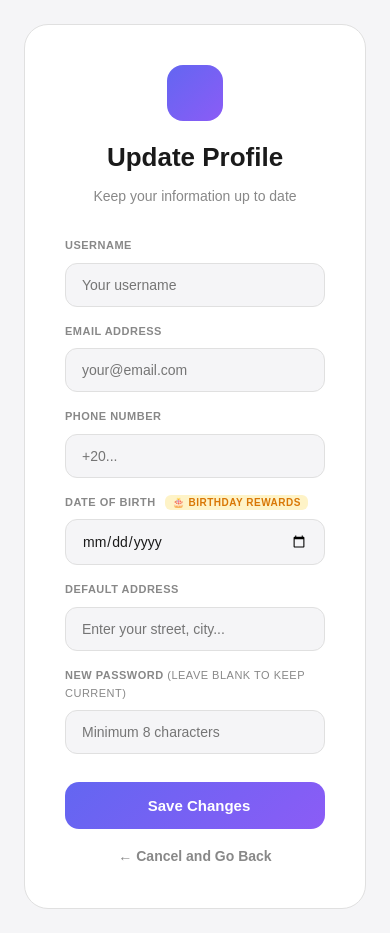
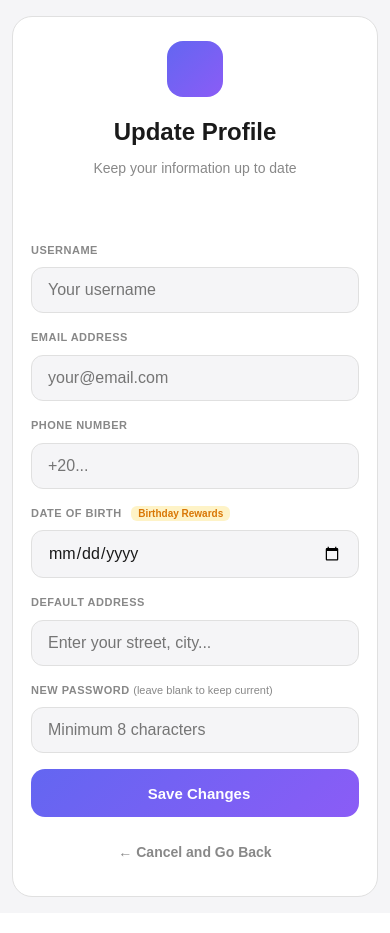
Before and after one commit to mona585/Customer-Ordering-System, a Python web app: template app/templates/profile/edit_profile.html in a window 390 px wide. After the commit the page ends 897 px from the top, so only its background shows below. Run offline with Jinja, Linux system fonts and the light colour scheme; the template is opened without the code that fills it, so the values that code supplies are empty.

Commit message:
fix(profile): improve edit_profile form with retry button
- Use url_for for form action
- Add retry button on failure
- Show clear validation error messages
- Better mobile layout

```diff
--- a/app/templates/profile/edit_profile.html
+++ b/app/templates/profile/edit_profile.html
@@ -2,90 +2,100 @@
 {% block title %}Update Profile - AURA{% endblock %}
 
 {% block content %}
-<div style="display:flex;justify-content:center;align-items:center;min-height:80vh;padding:24px;">
-  <div style="background:var(--cw);width:100%;max-width:480px;padding:40px;border-radius:24px;box-shadow:var(--shadow-lg);border:1px solid var(--cb);font-family:'Plus Jakarta Sans',sans-serif;">
+<div class="profile-edit-wrap">
+  <div class="profile-edit-card">
 
-    <div style="text-align:center;margin-bottom:30px;">
-      <div style="width:56px;height:56px;background:linear-gradient(135deg,#6366f1,#8b5cf6);border-radius:16px;display:flex;align-items:center;justify-content:center;margin:0 auto 16px;font-size:22px;color:white;">
-        <i class="fas fa-user-edit"></i>
-      </div>
-      <h2 style="font-size:26px;font-weight:800;color:var(--c1);margin:0 0 6px;">Update Profile</h2>
-      <p style="color:var(--cl);font-size:14px;margin:0;">Keep your information up to date</p>
+    <div class="profile-edit-header">
+      <div class="profile-edit-icon"><i class="fas fa-user-edit"></i></div>
+      <h2>Update Profile</h2>
+      <p>Keep your information up to date</p>
     </div>
 
-    <div id="formFeedback" style="display:none;margin-bottom:18px;padding:12px 16px;border-radius:10px;font-size:13px;font-weight:600;"></div>
+    <div id="formFeedback" class="form-feedback" role="alert" hidden></div>
+    <button type="button" id="retryBtn" class="retry-btn" hidden>Retry</button>
 
     <form id="updateProfileForm">
-      <div style="margin-bottom:16px;">
-        <label style="display:block;font-size:11px;font-weight:700;color:var(--cl);margin-bottom:8px;text-transform:uppercase;letter-spacing:.5px;">Username</label>
-        <input type="text" name="username" value="{{ current_user.username }}" class="edit-input" placeholder="Your username">
+      <div class="form-field">
+        <label>Username</label>
+        <input type="text" name="username" value="{{ current_user.username }}" class="edit-input" placeholder="Your username" required autocomplete="username">
       </div>
 
-      <div style="margin-bottom:16px;">
-        <label style="display:block;font-size:11px;font-weight:700;color:var(--cl);margin-bottom:8px;text-transform:uppercase;letter-spacing:.5px;">Email Address</label>
-        <input type="email" name="email" value="{{ current_user.email }}" class="edit-input" placeholder="your@email.com">
+      <div class="form-field">
+        <label>Email Address</label>
+        <input type="email" name="email" value="{{ current_user.email }}" class="edit-input" placeholder="your@email.com" required autocomplete="email">
       </div>
 
-      <div style="margin-bottom:16px;">
-        <label style="display:block;font-size:11px;font-weight:700;color:var(--cl);margin-bottom:8px;text-transform:uppercase;letter-spacing:.5px;">Phone Number</label>
-        <input type="text" name="phone" value="{{ current_user.phone or '' }}" class="edit-input" placeholder="+20...">
+      <div class="form-field">
+        <label>Phone Number</label>
+        <input type="tel" name="phone" value="{{ current_user.phone or '' }}" class="edit-input" placeholder="+20..." autocomplete="tel">
       </div>
 
-      <div style="margin-bottom:16px;">
-        <label style="display:block;font-size:11px;font-weight:700;color:var(--cl);margin-bottom:8px;text-transform:uppercase;letter-spacing:.5px;">
+      <div class="form-field">
+        <label>
           Date of Birth
-          <span style="background:#fef3c7;color:#d97706;font-size:10px;padding:2px 7px;border-radius:6px;margin-left:6px;font-weight:700;">🎂 Birthday Rewards</span>
+          <span class="label-badge">Birthday Rewards</span>
         </label>
         <input type="date" name="date_of_birth" value="{{ current_user.date_of_birth.strftime('%Y-%m-%d') if current_user.date_of_birth else '' }}" class="edit-input">
       </div>
 
-      <div style="margin-bottom:16px;">
-        <label style="display:block;font-size:11px;font-weight:700;color:var(--cl);margin-bottom:8px;text-transform:uppercase;letter-spacing:.5px;">Default Address</label>
-        <input type="text" name="address" value="{{ current_user.address or '' }}" class="edit-input" placeholder="Enter your street, city...">
+      <div class="form-field">
+        <label>Default Address</label>
+        <input type="text" name="address" value="{{ current_user.address or '' }}" class="edit-input" placeholder="Enter your street, city..." autocomplete="street-address">
       </div>
 
-      <div style="margin-bottom:28px;">
-        <label style="display:block;font-size:11px;font-weight:700;color:var(--cl);margin-bottom:8px;text-transform:uppercase;letter-spacing:.5px;">New Password <span style="font-weight:400;">(leave blank to keep current)</span></label>
-        <div style="position:relative;">
-          <input type="password" name="password" id="passwordInput" class="edit-input" placeholder="Minimum 8 characters" style="padding-right:48px;">
-          <button type="button" onclick="togglePwd()" id="pwdToggle" style="position:absolute;right:14px;top:50%;transform:translateY(-50%);background:none;border:none;cursor:pointer;color:var(--cl);font-size:14px;">
+      <div class="form-field">
+        <label>New Password <span class="label-hint">(leave blank to keep current)</span></label>
+        <div class="pwd-wrap">
+          <input type="password" name="password" id="passwordInput" class="edit-input" placeholder="Minimum 8 characters" autocomplete="new-password">
+          <button type="button" onclick="togglePwd()" id="pwdToggle" class="pwd-toggle" aria-label="Show password">
             <i class="fas fa-eye" id="eyeIcon"></i>
           </button>
         </div>
       </div>
 
-      <button type="submit" id="saveBtn" style="width:100%;background:linear-gradient(135deg,#6366f1,#8b5cf6);color:#fff;padding:15px;border:none;border-radius:14px;font-size:15px;font-weight:700;cursor:pointer;font-family:'Plus Jakarta Sans',sans-serif;display:flex;align-items:center;justify-content:center;gap:8px;transition:.2s;">
+      <button type="submit" id="saveBtn" class="save-btn">
         <i class="fas fa-check"></i> Save Changes
       </button>
 
-      <a href="{{ url_for('profile.view_profile') }}" style="display:block;text-align:center;margin-top:16px;color:var(--cl);font-size:14px;font-weight:600;text-decoration:none;">
-        ← Cancel and Go Back
-      </a>
+      <a href="{{ url_for('profile.view_profile') }}" class="cancel-link">← Cancel and Go Back</a>
     </form>
   </div>
 </div>
+{% endblock %}
 
+{% block extra_css %}
 <style>
-.edit-input {
-  width: 100%;
-  padding: 13px 16px;
-  border-radius: 12px;
-  border: 1.5px solid var(--cb);
-  background: var(--bg);
-  font-size: 14px;
-  font-family: 'Plus Jakarta Sans', sans-serif;
-  color: var(--c1);
-  box-sizing: border-box;
-  transition: border-color .2s, box-shadow .2s;
-}
-.edit-input:focus {
-  outline: none;
-  border-color: #6366f1;
-  box-shadow: 0 0 0 3px rgba(99,102,241,.1);
-  background: var(--cw);
+.profile-edit-wrap{display:flex;justify-content:center;align-items:flex-start;min-height:min(80vh,100%);padding:24px 16px;padding-bottom:calc(24px + 72px + env(safe-area-inset-bottom,0px));font-family:'Plus Jakarta Sans',sans-serif}
+.profile-edit-card{background:var(--cw);width:100%;max-width:480px;padding:32px 24px;border-radius:24px;box-shadow:var(--shadow-lg);border:1px solid var(--cb)}
+.profile-edit-header{text-align:center;margin-bottom:24px}
+.profile-edit-icon{width:56px;height:56px;background:linear-gradient(135deg,#6366f1,#8b5cf6);border-radius:16px;display:flex;align-items:center;justify-content:center;margin:0 auto 16px;font-size:22px;color:#fff}
+.profile-edit-header h2{font-size:24px;font-weight:800;color:var(--c1);margin:0 0 6px}
+.profile-edit-header p{color:var(--cl);font-size:14px;margin:0}
+.form-feedback{display:block;margin-bottom:14px;padding:12px 16px;border-radius:10px;font-size:13px;font-weight:600}
+.form-feedback[data-type="success"]{background:#dcfce7;color:#16a34a}
+.form-feedback[data-type="error"]{background:#fee2e2;color:#dc2626}
+.form-feedback[data-type="loading"]{background:#e0e7ff;color:#4338ca}
+.retry-btn{width:100%;margin-bottom:14px;padding:10px;border:1.5px solid var(--cb);border-radius:10px;background:var(--bg);font-weight:600;cursor:pointer;min-height:44px}
+.form-field{margin-bottom:16px}
+.form-field label{display:block;font-size:11px;font-weight:700;color:var(--cl);margin-bottom:8px;text-transform:uppercase;letter-spacing:.5px}
+.label-badge{background:#fef3c7;color:#d97706;font-size:10px;padding:2px 7px;border-radius:6px;margin-left:6px;font-weight:700;text-transform:none;letter-spacing:0}
+.label-hint{font-weight:400;text-transform:none;letter-spacing:0}
+.edit-input{width:100%;padding:13px 16px;border-radius:12px;border:1.5px solid var(--cb);background:var(--bg);font-size:16px;font-family:inherit;color:var(--c1);box-sizing:border-box;transition:border-color .2s,box-shadow .2s;-webkit-appearance:none}
+.edit-input:focus{outline:none;border-color:#6366f1;box-shadow:0 0 0 3px rgba(99,102,241,.1);background:var(--cw)}
+.pwd-wrap{position:relative}
+.pwd-toggle{position:absolute;right:14px;top:50%;transform:translateY(-50%);background:none;border:none;cursor:pointer;color:var(--cl);font-size:14px;min-width:44px;min-height:44px}
+.save-btn{width:100%;background:linear-gradient(135deg,#6366f1,#8b5cf6);color:#fff;padding:15px;border:none;border-radius:14px;font-size:15px;font-weight:700;cursor:pointer;font-family:inherit;display:flex;align-items:center;justify-content:center;gap:8px;min-height:48px;touch-action:manipulation}
+.save-btn:disabled{opacity:.7;cursor:not-allowed}
+.cancel-link{display:block;text-align:center;margin-top:16px;color:var(--cl);font-size:14px;font-weight:600;text-decoration:none;padding:8px}
+@media(max-width:768px){
+  .profile-edit-wrap{padding:16px 12px}
+  .profile-edit-card{padding:24px 18px;border-radius:20px}
 }
 </style>
+{% endblock %}
 
+{% block extra_js %}
+<script src="{{ url_for('static', filename='js/account-api.js') }}"></script>
 <script>
 function togglePwd() {
   const inp = document.getElementById('passwordInput');
@@ -102,50 +112,70 @@ function togglePwd() {
 function showFeedback(msg, type) {
   const el = document.getElementById('formFeedback');
   el.textContent = msg;
-  el.style.display = 'block';
-  el.style.background = (type === 'success') ? '#dcfce7' : '#fee2e2';
-  el.style.color = (type === 'success') ? '#16a34a' : '#dc2626';
+  el.hidden = false;
+  el.dataset.type = type;
+}
+
+function hideRetry() {
+  document.getElementById('retryBtn').hidden = true;
+}
+
+function showRetry() {
+  document.getElementById('retryBtn').hidden = false;
+}
+
+const UPDATE_URL = "{{ url_for('profile.update_profile') }}";
+const PROFILE_URL = "{{ url_for('profile.view_profile') }}";
+
+async function submitProfileForm() {
+  const form = document.getElementById('updateProfileForm');
+  const btn = document.getElementById('saveBtn');
+  const originalHtml = btn.innerHTML;
+
+  hideRetry();
+  showFeedback('Saving your changes…', 'loading');
+  btn.innerHTML = '<i class="fas fa-spinner fa-spin"></i> Saving...';
+  btn.disabled = true;
+
+  try {
+    const { response, data } = await AuraAccount.postForm(UPDATE_URL, new FormData(form));
+
+    if (response.ok && data.status === 'success') {
+      showFeedback(data.message || 'Profile updated successfully!', 'success');
+      btn.innerHTML = '<i class="fas fa-check"></i> Saved!';
+      btn.style.background = '#16a34a';
+      setTimeout(() => { window.location.href = PROFILE_URL; }, 1000);
+      return;
+    }
+
+    if (response.status === 401) {
+      showFeedback('Your session expired. Redirecting to sign in…', 'error');
+      setTimeout(() => {
+        window.location.href = "{{ url_for('auth.login') }}?next=" + encodeURIComponent(window.location.pathname);
+      }, 1500);
+      return;
+    }
+
+    showFeedback(data.message || 'Could not save your profile. Please check the form and try again.', 'error');
+    showRetry();
+    btn.innerHTML = originalHtml;
+    btn.disabled = false;
+    btn.style.background = '';
+  } catch (error) {
+    console.error('[profile] update failed:', error);
+    showFeedback(AuraAccount.networkMessage(error), 'error');
+    showRetry();
+    btn.innerHTML = originalHtml;
+    btn.disabled = false;
+    btn.style.background = '';
+  }
 }
 
 document.getElementById('updateProfileForm').addEventListener('submit', function(e) {
   e.preventDefault();
-  const btn = document.getElementById('saveBtn');
-  const originalHtml = btn.innerHTML;
+  submitProfileForm();
+});
 
-  btn.innerHTML = '<i class="fas fa-spinner fa-spin"></i> Saving...';
-  btn.disabled = true;
-
-  const formData = new FormData(this);
-
-  // Updated URL to use Blueprint syntax
-  fetch("/update", {
-    method: 'POST',
-    body: formData,
-    headers: {
-        'X-Requested-With': 'XMLHttpRequest'
-    }
-})
-  .then(response => {
-    if (!response.ok) throw new Error('Response error');
-    return response.json();
-  })
-  .then(data => {
-    if (data.status === 'success') {
-      showFeedback(data.message, 'success');
-      btn.innerHTML = '<i class="fas fa-check"></i> Saved!';
-      btn.style.background = '#16a34a';
-      setTimeout(() => { window.location.href = "{{ url_for('profile.view_profile') }}"; }, 1000);
-    } else {
-      showFeedback(data.message, 'error');
-      btn.innerHTML = originalHtml;
-      btn.disabled = false;
-    }
-  })
-  .catch(error => {
-    showFeedback('Connection error or route not found.', 'error');
-    btn.innerHTML = originalHtml;
-    btn.disabled = false;
-  });
-});
+document.getElementById('retryBtn').addEventListener('click', submitProfileForm);
 </script>
 {% endblock %}
```
